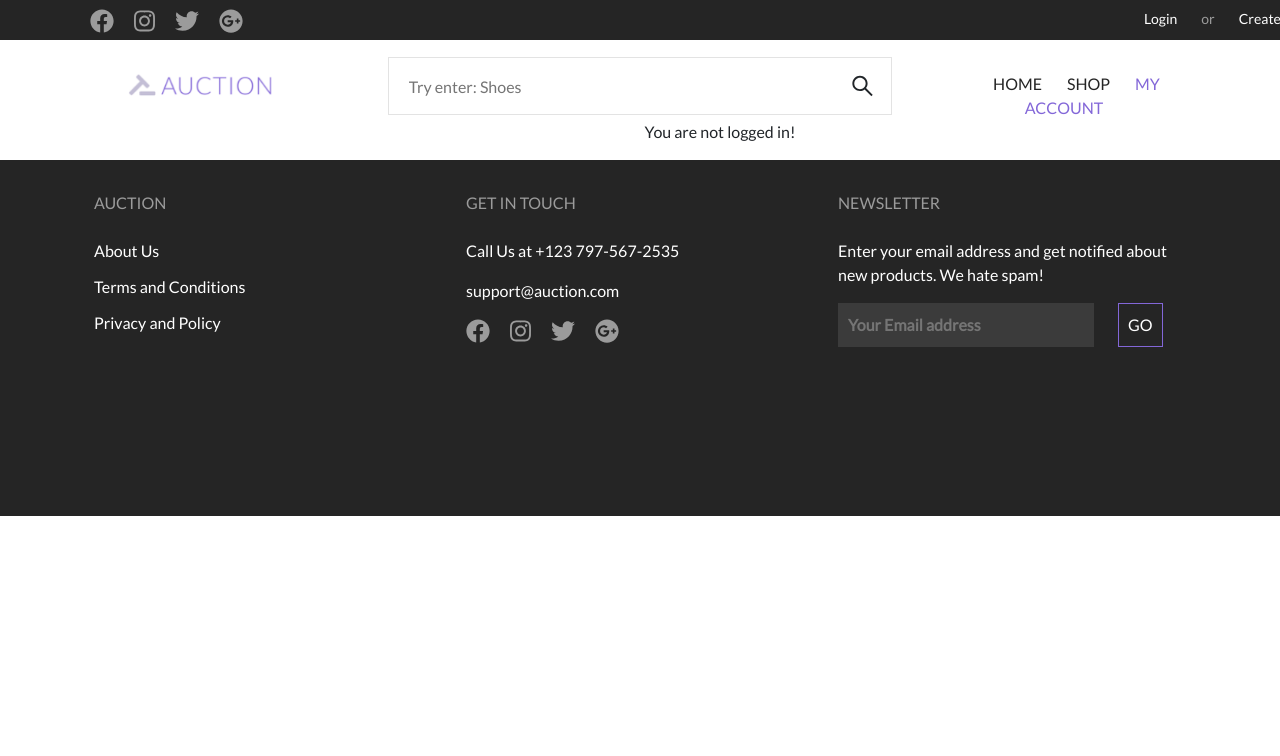
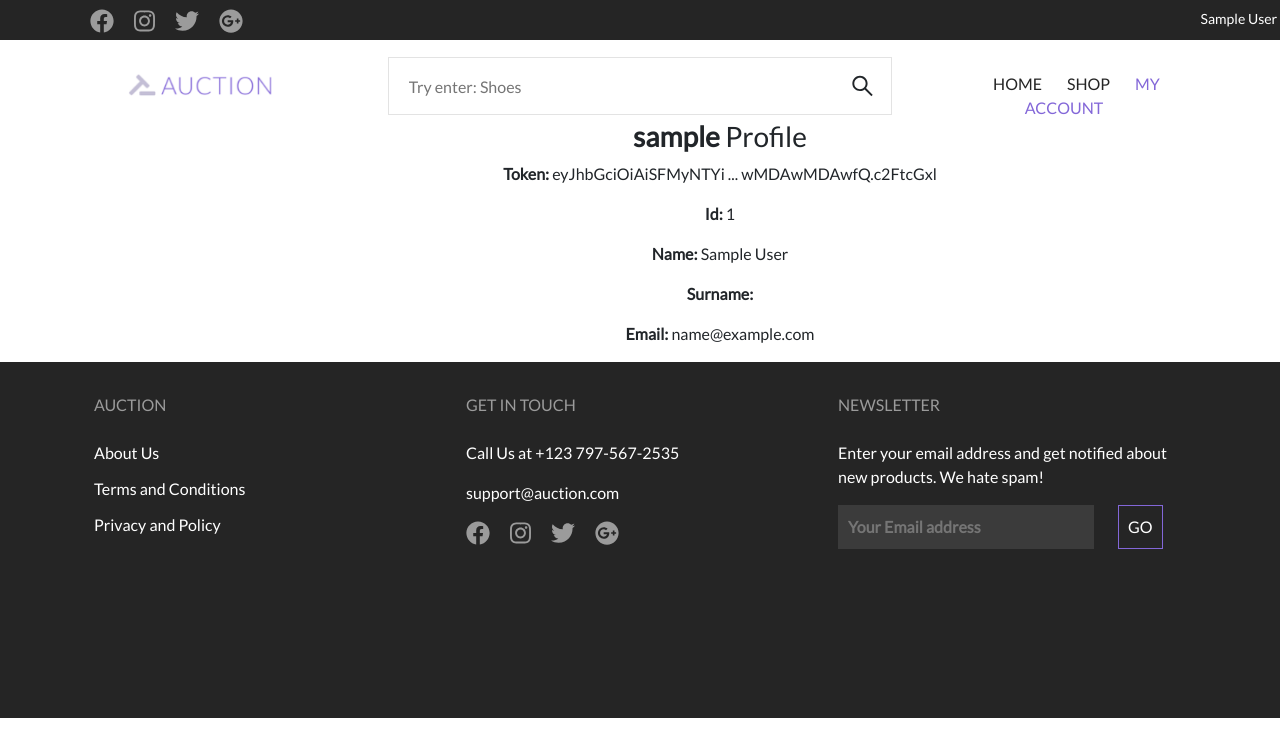
Before and after one commit to admirkrilasevic/AuctionApp, a React (Create React App) app in the folder src/main/frontend/: page /account in a window 1280 px wide. Shown: the top 756 px of the page. Built offline with nearby package versions, Linux system fonts and the light colour scheme; sample sign-in values are in the browser's storage.

Commit message:
login context refresh fix

```diff
--- a/src/main/frontend/src/components/Header.js
+++ b/src/main/frontend/src/components/Header.js
@@ -7,7 +7,7 @@ import AuthService from "./loginAndRegistration/AuthService";
 import { AuthContext } from './loginAndRegistration/AuthContext';
 
 const Header = () => {
-  const [currentUser, setCurrentUser] = useState(undefined);
+  const [currentUser, setCurrentUser] = useState();
 
   const history = useHistory();
 
--- a/src/main/frontend/src/components/loginAndRegistration/AuthContext.js
+++ b/src/main/frontend/src/components/loginAndRegistration/AuthContext.js
@@ -1,10 +1,16 @@
-import { createContext, useState } from 'react';
+import { createContext, useEffect, useState } from 'react';
+import AuthService from './AuthService';
 
 export const AuthContext = createContext(null);
 
 export const AuthProvider = ({children}) => {
-  const[token, setToken] = useState(null);
-  const loggedIn = !!token;
+  const [token, setToken] = useState(null);
+  const [loggedIn, setLoggedIn] = useState(false);
+
+  useEffect(async () => {
+    setLoggedIn(!!AuthService.getCurrentUser());
+  })
+
   return(
     <AuthContext.Provider value = {{token, setToken, loggedIn}}>
       {children}
```
